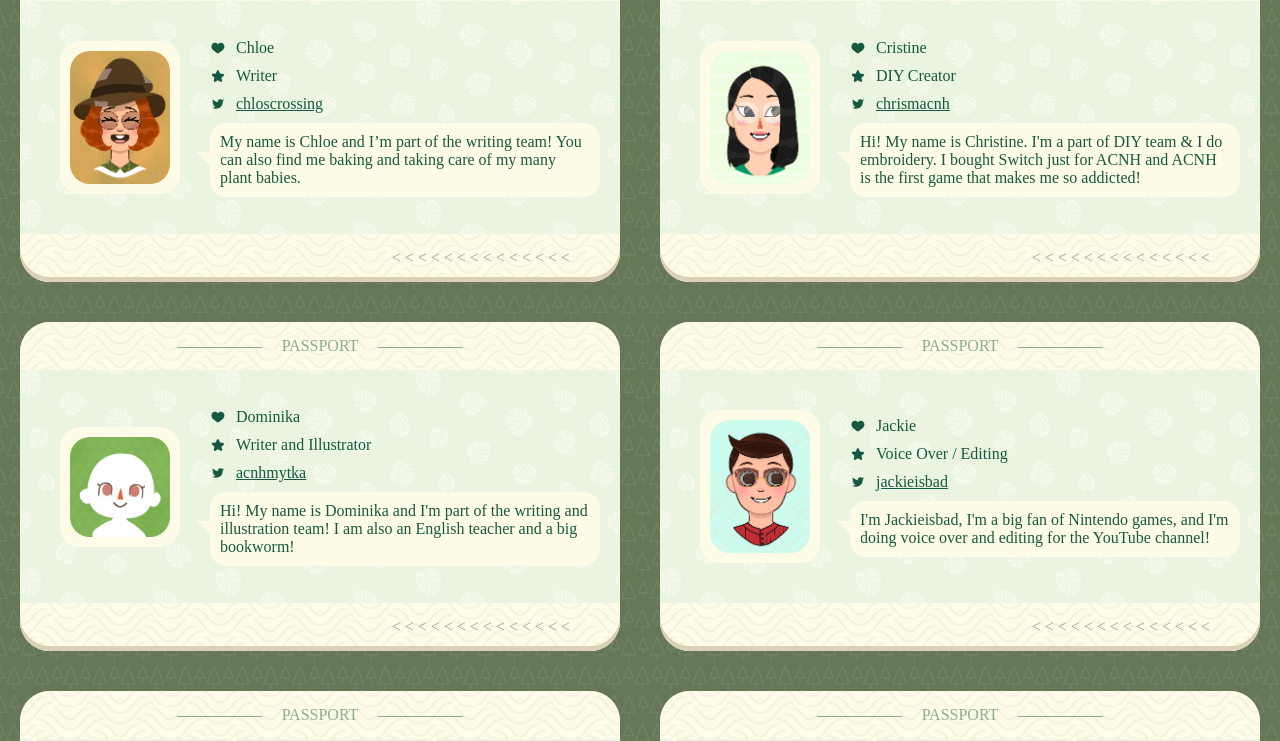
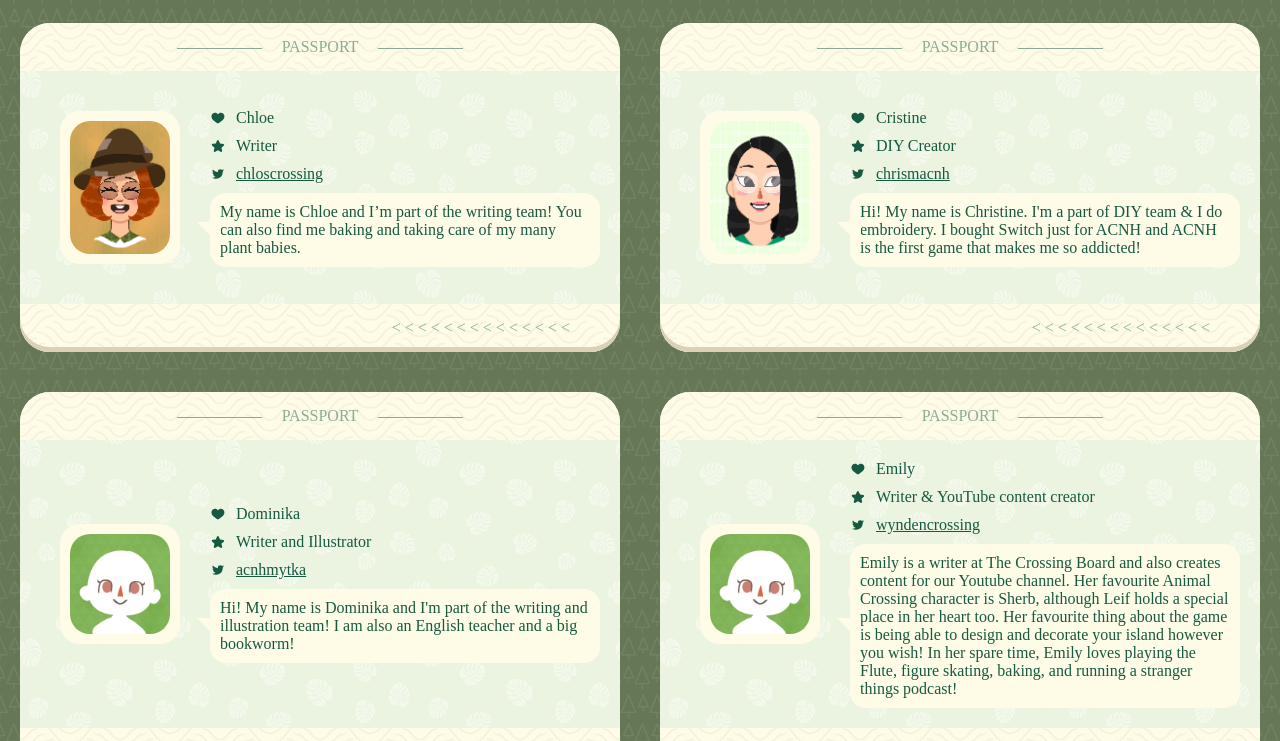
Before and after one commit to myubi/the-crossing-board, a Next.js app: page /about in a window 1280 px wide. Shown: the part 1996-2737 px from the top of the page. Built offline with nearby package versions, Linux system fonts and the light colour scheme; a web font is replaced by a local one.

Commit message:
Update about page and join the team page

```diff
--- a/data/profiles.json
+++ b/data/profiles.json
@@ -1,155 +1,203 @@
 {
   "profiles": [
     {
-			"name":"Alexa",
-			"member-of-the-month":false,
-			"role":"Social Media Department Head",
+      "name": "Alexa",
+      "member-of-the-month": false,
+      "role": "Social Media Department Head",
       "picture": "../images/profiles/mirasolxac.png",
-			"twitter":"mirasolxac",
-			"bio":"Hi!! I’m Alexa, and I’m part of the social media team! I’ve played AC titles such as Wild World, New Leaf, Happy Home Designer, & Pocket Camp alongside New Horizons! I really hope you all enjoy this project <3"
+      "twitter": "mirasolxac",
+      "bio": "Hi!! I’m Alexa, and I’m part of the social media team! I’ve played AC titles such as Wild World, New Leaf, Happy Home Designer, & Pocket Camp alongside New Horizons! I really hope you all enjoy this project <3"
     },
     {
-			"name":"Alice",
-			"member-of-the-month":false,
-			"role":"Legal Advisor",
+      "name": "Alice",
+      "member-of-the-month": false,
+      "role": "Legal Advisor",
       "picture": "../images/profiles/sweetmelba_.png",
-			"twitter":"sweetmelba_",
-			"bio":"Alice (she/her): currently an LPC and masters student, my role is to make sure that our projects are safe for everyone to enjoy and respect copyright & IP laws. I like knitting, theatre and animals "
+      "twitter": "sweetmelba_",
+      "bio": "Alice (she/her): currently an LPC and masters student, my role is to make sure that our projects are safe for everyone to enjoy and respect copyright & IP laws. I like knitting, theatre and animals "
     },
     {
-			"name":"Bea",
-			"member-of-the-month":false,
-			"role":"Project Management Director",
+      "name": "Bea",
+      "member-of-the-month": false,
+      "role": "Project Management Director",
       "picture": "../images/profiles/placeholder-profile.png",
-			"twitter":"beatrizcrossing",
-			"bio":"Hi everyone! I'm bea, one the executives. I love chicken nuggets and bluebear! Stay safe!"
+      "twitter": "beatrizcrossing",
+      "bio": "Hi everyone! I'm bea, one the executives. I love chicken nuggets and bluebear! Stay safe!"
     },
     {
-			"name":"Bre",
-			"member-of-the-month":false,
-			"role":"DIY Artist",
+      "name": "Bre",
+      "member-of-the-month": false,
+      "role": "DIY Artist",
       "picture": "../images/profiles/placeholder-profile.png",
-			"twitter":"artbitchbreana",
-			"bio":"hi!! I’m Bre and I specialize in acrylic painting! I paint everything from hydroflasks to clothing! :)"
+      "twitter": "artbitchbreana",
+      "bio": "hi!! I’m Bre and I specialize in acrylic painting! I paint everything from hydroflasks to clothing! :)"
     },
     {
-			"name":"Charlie",
-			"member-of-the-month":false,
-			"role":"Marketing Executive",
-			"picture": "../images/profiles/placeholder-profile.png",
-			"twitter":"ac_solstice",
-			"bio":"My names Charlie. I’m the marketing executive at the crossing board and enjoy all arts and crafts & growing lots of different fruit & vegetables!"
+      "name": "Charlie",
+      "member-of-the-month": false,
+      "role": "Marketing Manager & Writer",
+      "picture": "../images/profiles/solsticecharlie.png",
+      "twitter": "solsticecharlie",
+      "bio": "Charlie is the head of Marketing at The Crossing Board. Her favourite Animal Crossing character is Cheri and her favourite thing about the game is decorating her island and hanging out with her villagers! When she’s not helping out at The Crossing Board, Charlie enjoys reading, making polymer clay jewellery and playing with her little kitten Jazz."
     },
     {
-			"name":"Charlize",
-			"member-of-the-month":false,
-			"role":"Social Media Assistant",
+      "name": "Charlize",
+      "member-of-the-month": false,
+      "role": "Social Media Assistant",
       "picture": "../images/profiles/placeholder-profile.png",
-			"twitter":"celestialfrappe",
-			"bio":"Hi! My name's Charlize and other than playing AC, I'm currently learning Multimedia Arts and I also love doing alternative makeup!"
+      "twitter": "celestialfrappe",
+      "bio": "Hi! My name's Charlize and other than playing AC, I'm currently learning Multimedia Arts and I also love doing alternative makeup!"
     },
     {
-			"name":"Chloe",
-			"member-of-the-month":false,
-			"role":"Writer",
+      "name": "Chloe",
+      "member-of-the-month": false,
+      "role": "Writer",
       "picture": "../images/profiles/chloscrossing.png",
-			"twitter":"chloscrossing",
-			"bio":"My name is Chloe and I’m part of the writing team! You can also find me baking and taking care of my many plant babies."
+      "twitter": "chloscrossing",
+      "bio": "My name is Chloe and I’m part of the writing team! You can also find me baking and taking care of my many plant babies."
     },
     {
-			"name":"Cristine",
-			"member-of-the-month":false,
-			"role":"DIY Creator",
+      "name": "Cristine",
+      "member-of-the-month": false,
+      "role": "DIY Creator",
       "picture": "../images/profiles/chrismacnh.png",
-			"twitter":"chrismacnh",
-			"bio":"Hi! My name is Christine. I'm a part of DIY team & I do embroidery. I bought Switch just for ACNH and ACNH is the first game that makes me so addicted!"
+      "twitter": "chrismacnh",
+      "bio": "Hi! My name is Christine. I'm a part of DIY team & I do embroidery. I bought Switch just for ACNH and ACNH is the first game that makes me so addicted!"
     },
     {
-			"name":"Dominika",
-			"member-of-the-month":false,
-			"role":"Writer and Illustrator",
+      "name": "Dominika",
+      "member-of-the-month": false,
+      "role": "Writer and Illustrator",
       "picture": "../images/profiles/placeholder-profile.png",
-			"twitter":"acnhmytka",
-			"bio":"Hi! My name is Dominika and I'm part of the writing and illustration team! I am also an English teacher and a big bookworm!"
+      "twitter": "acnhmytka",
+      "bio": "Hi! My name is Dominika and I'm part of the writing and illustration team! I am also an English teacher and a big bookworm!"
     },
     {
-			"name":"Jackie",
-			"member-of-the-month":false,
-			"role":"Voice Over / Editing",
-			"picture": "../images/profiles/jackieisbad.png",
-			"twitter":"jackieisbad",
-			"bio":"I'm Jackieisbad, I'm a big fan of Nintendo games, and I'm doing voice over and editing for the YouTube channel!"
+      "name": "Emily",
+      "member-of-the-month": false,
+      "role": "Writer & YouTube content creator",
+      "picture": "../images/profiles/placeholder-profile.png",
+      "twitter": "wyndencrossing",
+      "bio": "Emily is a writer at The Crossing Board and also creates content for our Youtube channel. Her favourite Animal Crossing character is Sherb, although Leif holds a special place in her heart too. Her favourite thing about the game is being able to design and decorate your island however you wish! In her spare time, Emily loves playing the Flute, figure skating, baking, and running a stranger things podcast!"
     },
     {
-			"name":"Jazlynn",
-			"member-of-the-month":false,
-			"role":"DIY Creator",
-			"picture": "../images/profiles/peachiejaz.png",
-			"twitter":"peachiejaz",
-			"bio":"My name is Jazlynn. I'm part of the DIY team and I do cross stitching and creative journaling :)"
+      "name": "Isabella",
+      "member-of-the-month": false,
+      "role": "Writer",
+      "picture": "../images/profiles/placeholder-profile.png",
+      "twitter": "crossingcakes",
+      "bio": "Isabella is a writer at The Crossing Board for the beloved monthly Astronomy corner! Her favourite Animal Crossing characters are Chai & Merry and all of her villagers are her favourite thing about the game. When Isabella isn’t busy writing for The Crossing Board, she loves dancing, reading, and art."
     },
     {
-			"name":"Jemima",
-			"member-of-the-month":false,
-			"role":"Founder",
-			"picture": "../images/profiles/s_o_f_t_c_o_r_e.png",
-			"bio":"Hey there, thanks so much for stopping by! Below you can find all the wonderful people who have helped to make this project what it is. I'm so proud of what we've created and I hope you love it just as much as we do :)"
+      "name": "Jackie",
+      "member-of-the-month": false,
+      "role": "Youtube content creator",
+      "picture": "../images/profiles/jackieisbad.png",
+      "twitter": "jackieisbad",
+      "bio": "Jackie creates content for The Crossing Board’s Youtube channel. His favourite Animal Crossing character is Static and his favourite thing about the game is the relaxing nature of it and being able to make your island exactly how you want it. Jackie loves playing other games when he’s not busy designing his island, especially long RPGs like Xenoblade Chronicles and Dragon Quest."
     },
     {
-			"name":"Kimmieko",
-			"member-of-the-month":false,
-			"role":"Writer",
+      "name": "James",
+      "member-of-the-month": false,
+      "role": "Writer and Marketing assistant",
       "picture": "../images/profiles/placeholder-profile.png",
-			"twitter":"kimmieko10",
-			"bio":"My name is Kimmieko and I am writer for the animal crossing board. I enjoy video games, journaling and baking."
+      "twitter": "james_hall94",
+      "bio": "James is a writer and marketing assistant at The Crossing Board. He loves that Animal Crossing has helped to stay in touch with his partner, make new friends and create a cool island to escape from the real world! James has a tattoo of his favourite villager, Dom, he's an angel! When he isn’t hanging out with Dom and the rest of his villagers, he enjoys football (he’s an Arsenal fan!), The Simpsons and going to gigs!"
     },
     {
-			"name":"Makeda",
-			"member-of-the-month":false,
-			"role":"Illustrator",
-			"picture": "../images/profiles/acnhmooshi.png",
-			"twitter":"acnhmooshi",
-			"bio":"Hey, I’m Makeda and I illustrate for The Crossing Board!"
+      "name": "Jazlynn",
+      "member-of-the-month": false,
+      "role": "DIY Creator",
+      "picture": "../images/profiles/peachiejaz.png",
+      "twitter": "peachiejaz",
+      "bio": "My name is Jazlynn. I'm part of the DIY team and I do cross stitching and creative journaling :)"
     },
     {
-			"name":"Melissa",
-			"member-of-the-month":false,
-			"role":"Illustrator",
-			"picture": "../images/profiles/melissaa_ac.png",
-			"twitter":"melissaa_ac",
-			"bio":"Hi! I’m Melissa! I’m on the illustration team and I draw ACNH style illustrations!"
+      "name": "Jemima",
+      "member-of-the-month": false,
+      "role": "Founder",
+      "picture": "../images/profiles/s_o_f_t_c_o_r_e.png",
+      "bio": "Hey there, thanks so much for stopping by! Below you can find all the wonderful people who have helped to make this project what it is. I'm so proud of what we've created and I hope you love it just as much as we do :)"
     },
     {
-			"name":"Nuria",
-			"member-of-the-month":false,
-			"role":"Illustrator",
+      "name": "Katya",
+      "member-of-the-month": false,
+      "role": "Social Media Manager & Writer",
       "picture": "../images/profiles/placeholder-profile.png",
-			"twitter":"cocohoneycove",
-			"bio":"My name’s Nuria i’m 20 and I’m from Spain! I am from the drawing team and I illustrate and make art for The Crossing Board"
+      "twitter": "chickenkatsoe",
+      "bio": "Katya is the Social Media Manager and a writer at The Crossing Board. Her favourite Animal Crossing is Ellie and her favourite thing about Animal Crossing is how chill and cute it is. New Horizons is her first Animal Crossing game so it holds a special place in her heart. When Katya isn’t busy creating fun content for our social media channels, you can find her busy with her favourite hobby - gaming!"
     },
     {
-			"name":"Savanna",
-			"member-of-the-month":false,
-			"role":"Social Media Assistant",
-			"picture": "../images/profiles/aquamarinesav.png",
-			"twitter":"aquamarinesav",
-			"bio":"My name is Savanna. I’m part of the social media team. I’m a mom and a virtual assistant who specializes in social media services"
+      "name": "Kimmieko",
+      "member-of-the-month": false,
+      "role": "Writer",
+      "picture": "../images/profiles/placeholder-profile.png",
+      "twitter": "kimmieko10",
+      "bio": "My name is Kimmieko and I am writer for the animal crossing board. I enjoy video games, journaling and baking."
     },
     {
-			"name":"Taiba",
-			"member-of-the-month":false,
-			"role":"Brand and Content Creator",
-			"picture": "../images/profiles/taibas_acnh.png",
-			"twitter":"taibas_ACNH",
-			"bio":"Hi I’m Taiba, I’m part of the branding team and I’ve created some other content too for the site! I love art painting especially and theater and I’m a big Harry Potter fan too!"
+      "name": "Makeda",
+      "member-of-the-month": false,
+      "role": "Illustrator",
+      "picture": "../images/profiles/acnhmooshi.png",
+      "twitter": "acnhmooshi",
+      "bio": "Hey, I’m Makeda and I illustrate for The Crossing Board!"
     },
     {
-			"name":"Taty",
-			"member-of-the-month":false,
-			"role":"Web Developer",
+      "name": "Melissa",
+      "member-of-the-month": false,
+      "role": "Illustrator",
+      "picture": "../images/profiles/melissaa_ac.png",
+      "twitter": "melissaa_ac",
+      "bio": "Melissa is an illustrator at The Crossing Board. Her favourite character is Lolly and her favourite thing about Animal Crossing is terraforming and landscaping her island! When Mellisa isn’t busy drawing cute illustrations for The Crossing Board fanzine, website and social media, she loves to spend time on her other hobbies of gaming, drawing and playing badminton."
+    },
+    {
+      "name": "Nuria",
+      "member-of-the-month": false,
+      "role": "Illustrator",
+      "picture": "../images/profiles/placeholder-profile.png",
+      "twitter": "cocohoneycove",
+      "bio": "My name’s Nuria i’m 20 and I’m from Spain! I am from the drawing team and I illustrate and make art for The Crossing Board"
+    },
+    {
+      "name": "Savanna",
+      "member-of-the-month": false,
+      "role": "Social Media Assistant",
+      "picture": "../images/profiles/aquamarinesav.png",
+      "twitter": "aquamarinesav",
+      "bio": "My name is Savanna. I’m part of the social media team. I’m a mom and a virtual assistant who specializes in social media services"
+    },
+    {
+      "name": "Steph",
+      "member-of-the-month": false,
+      "role": "Illustrator",
+      "picture": "../images/profiles/placeholder-profile.png",
+      "twitter": "soutsui",
+      "bio": "Steph is an illustrator at The Crossing Board. Her favourite Animal Crossing character is Bones and her favourite thing about the game is decorating her island and hanging out with her villagers. In her spare time, when Steph isn’t busy drawing for The Crossing board, she also loves to do her own illustrations and graphic design as well as playing games & watching shows especially anime & kdrama!"
+    },
+    {
+      "name": "Taiba",
+      "member-of-the-month": false,
+      "role": "Brand and Content Creator",
+      "picture": "../images/profiles/taibas_acnh.png",
+      "twitter": "taibas_ACNH",
+      "bio": "Hi I’m Taiba, I’m part of the branding team and I’ve created some other content too for the site! I love art painting especially and theater and I’m a big Harry Potter fan too!"
+    },
+    {
+      "name": "Taty",
+      "member-of-the-month": false,
+      "role": "Web Developer/Designer",
       "picture": "../images/profiles/myubinomori.png",
-			"twitter":"myubinomori",
-			"bio":"Taty, I am your AC gradma who also likes playing with code! I am in charge with the website! I love sweets and videogames!"
+      "twitter": "myubinomori",
+      "bio": "Taty is the Web Developer and designer at The Crossing Board. Taty’s favourite Animal Crossing character is Celeste and her favourite thing about the game is the amazing and chill community that has people helping each other. When Taty isn’t busy improving, editing and designing our website, she loves watching Anime, playing games, Cosplaying and eating all of the cookies in the house!"
+    },
+    {
+      "name": "Valencia",
+      "member-of-the-month": false,
+      "role": "Illustrator",
+      "picture": "../images/profiles/palevius.png",
+      "twitter": "palevius",
+      "bio": "Valencia is an illustrator at The Crossing Board. Her favourite Animal Crossing character is Roald and loves to play Animal Crossing as a stress reliever. She thinks the villagers are very cute and friendly and they make her very happy! When she’s not drawing beautiful illustrations for The Crossing Board, Valencia likes to spend her time drawing, playing the guitar, gaming, and journaling."
     }
   ]
 }
--- a/pages/about.js
+++ b/pages/about.js
@@ -121,11 +121,13 @@ export default function Info({ frontmatter, markdownBody, profiles }) {
           }
           .passport-top {
             border-radius: 30px 30px 0 0;
+            display: flex;
+            align-items: center;
           }
           .passport-top span {
             overflow: hidden;
             text-align: center;
-            max-width: 50%;
+            width: 100%;
           }
           .passport-top span:before,
           .passport-top span:after {
```
Also changed, not shown: data/jointheteam.md (+0 -6 lines), 2 other files (tests, documents, lock files or other folders). Lines whose indentation alone changed are shown as unchanged.
